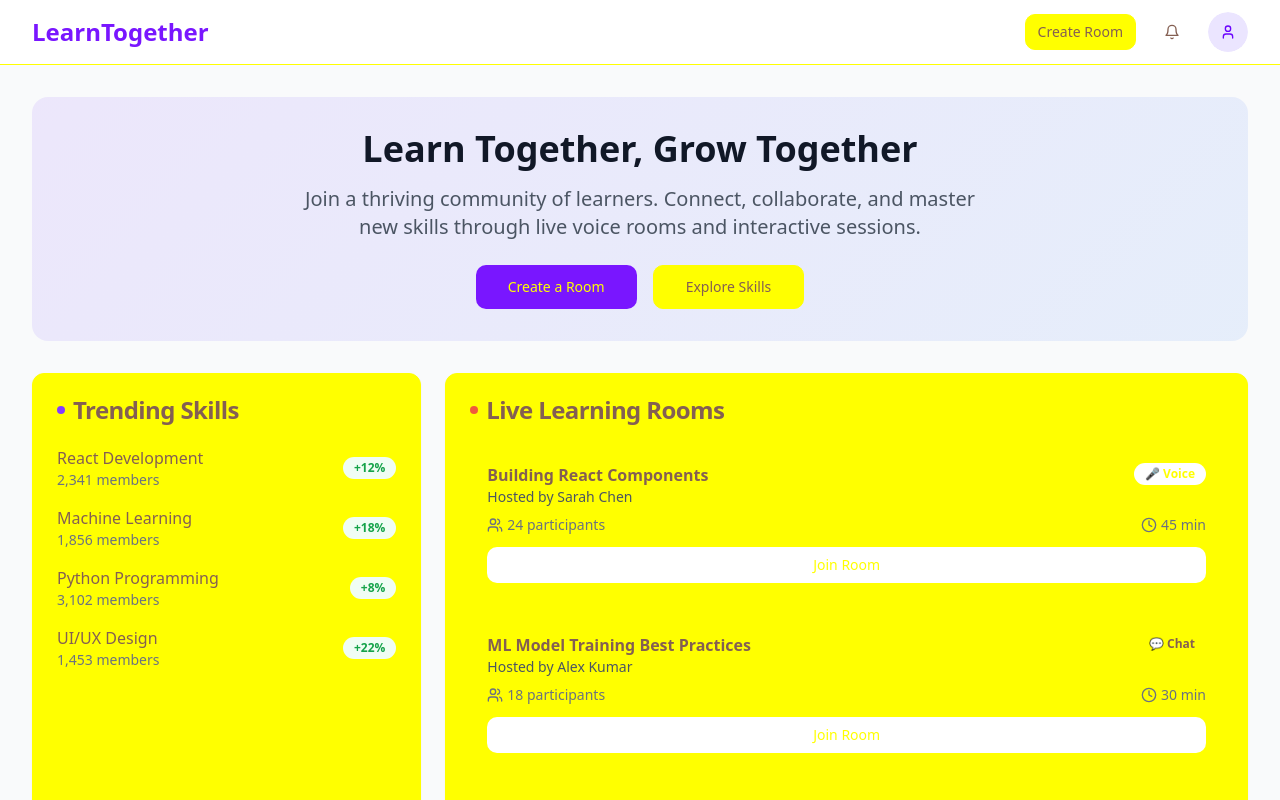
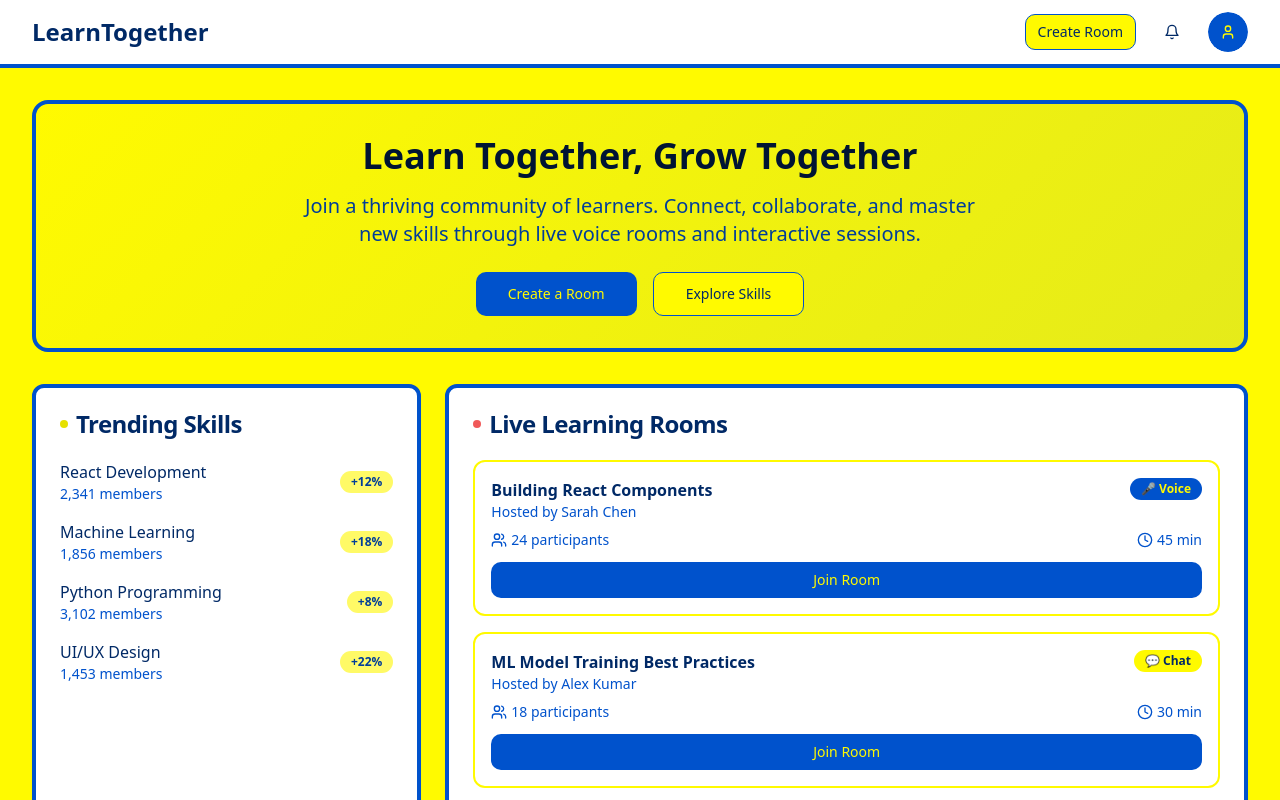
Before and after one commit to Cedric006/learn-together-unite-rise, a React (Vite) app: page / in a window 1280 px wide. Shown: the top 800 px of the page. Built offline with nearby package versions, Linux system fonts and the light colour scheme.

Commit message:
Refactor: Update color scheme
Update the color scheme to use a bright yellow background for main sections and cards, dark blue text for headings and labels, white for inner content areas, and adjust button colors for contrast.

```diff
--- a/src/index.css
+++ b/src/index.css
@@ -5,44 +5,44 @@
 
 @layer base {
   :root {
-    --background: 248 250 252;
-    --foreground: 15 23 42;
+    --background: 57 100% 50%;
+    --foreground: 240 100% 20%;
 
-    --card: 255 255 255;
-    --card-foreground: 15 23 42;
+    --card: 0 0% 100%;
+    --card-foreground: 240 100% 20%;
 
-    --popover: 255 255 255;
-    --popover-foreground: 15 23 42;
+    --popover: 0 0% 100%;
+    --popover-foreground: 240 100% 20%;
 
-    --primary: 124 61 255;
-    --primary-foreground: 248 250 252;
+    --primary: 240 100% 50%;
+    --primary-foreground: 57 100% 50%;
 
-    --secondary: 241 245 249;
-    --secondary-foreground: 15 23 42;
+    --secondary: 57 100% 50%;
+    --secondary-foreground: 240 100% 20%;
 
-    --muted: 241 245 249;
-    --muted-foreground: 100 116 139;
+    --muted: 57 100% 95%;
+    --muted-foreground: 240 30% 40%;
 
-    --accent: 239 246 255;
-    --accent-foreground: 15 23 42;
+    --accent: 57 100% 90%;
+    --accent-foreground: 240 100% 20%;
 
-    --destructive: 239 68 68;
-    --destructive-foreground: 248 250 252;
+    --destructive: 0 84% 60%;
+    --destructive-foreground: 0 0% 100%;
 
-    --border: 226 232 240;
-    --input: 226 232 240;
-    --ring: 124 61 255;
+    --border: 57 50% 80%;
+    --input: 0 0% 100%;
+    --ring: 240 100% 50%;
 
     --radius: 0.75rem;
 
-    --sidebar-background: 255 255 255;
-    --sidebar-foreground: 51 65 85;
-    --sidebar-primary: 124 61 255;
-    --sidebar-primary-foreground: 248 250 252;
-    --sidebar-accent: 241 245 249;
-    --sidebar-accent-foreground: 15 23 42;
-    --sidebar-border: 226 232 240;
-    --sidebar-ring: 124 61 255;
+    --sidebar-background: 57 100% 50%;
+    --sidebar-foreground: 240 100% 20%;
+    --sidebar-primary: 240 100% 50%;
+    --sidebar-primary-foreground: 57 100% 50%;
+    --sidebar-accent: 57 100% 90%;
+    --sidebar-accent-foreground: 240 100% 20%;
+    --sidebar-border: 57 50% 80%;
+    --sidebar-ring: 240 100% 50%;
   }
 }
 
@@ -52,11 +52,11 @@
   }
 
   body {
-    @apply bg-background text-foreground font-sans;
+    @apply bg-vibrant-yellow-400 text-deep-blue-800 font-sans;
   }
 
   .gradient-bg {
-    background: linear-gradient(135deg, rgb(124 61 255 / 0.1) 0%, rgb(59 130 246 / 0.1) 100%);
+    background: linear-gradient(135deg, rgb(255 250 0 / 0.9) 0%, rgb(0 102 255 / 0.1) 100%);
   }
 
   .hover-lift {
--- a/src/pages/Index.tsx
+++ b/src/pages/Index.tsx
@@ -67,13 +67,13 @@ const Index = () => {
   ];
 
   return (
-    <div className="min-h-screen bg-gray-50">
+    <div className="min-h-screen bg-vibrant-yellow-400">
       {/* Navigation */}
-      <nav className="bg-white border-b sticky top-0 z-40">
+      <nav className="bg-white border-b-4 border-deep-blue-600 sticky top-0 z-40">
         <div className="max-w-7xl mx-auto px-4 sm:px-6 lg:px-8">
           <div className="flex justify-between items-center h-16">
             <div className="flex items-center gap-8">
-              <h1 className="text-2xl font-bold text-learning-purple-600">
+              <h1 className="text-2xl font-bold text-deep-blue-800">
                 LearnTogether
               </h1>
             </div>
@@ -83,15 +83,15 @@ const Index = () => {
                 variant="outline"
                 size="sm"
                 onClick={() => setShowCreateRoom(true)}
-                className="hidden sm:flex"
+                className="hidden sm:flex bg-vibrant-yellow-400 text-deep-blue-800 border-deep-blue-600 hover:bg-deep-blue-600 hover:text-vibrant-yellow-400"
               >
                 Create Room
               </Button>
-              <Button variant="ghost" size="sm">
+              <Button variant="ghost" size="sm" className="text-deep-blue-800 hover:bg-vibrant-yellow-200">
                 <Bell className="w-4 h-4" />
               </Button>
               <Avatar className="cursor-pointer">
-                <AvatarFallback className="bg-learning-purple-100 text-learning-purple-700">
+                <AvatarFallback className="bg-deep-blue-600 text-vibrant-yellow-400">
                   <User className="w-4 h-4" />
                 </AvatarFallback>
               </Avatar>
@@ -105,22 +105,22 @@ const Index = () => {
         {/* Home Section */}
         <div className="py-8 space-y-8">
           {/* Hero Section */}
-          <div className="gradient-bg rounded-2xl p-8 text-center">
-            <h1 className="text-4xl font-bold text-gray-900 mb-4">
+          <div className="gradient-bg rounded-2xl p-8 text-center border-4 border-deep-blue-600">
+            <h1 className="text-4xl font-bold text-deep-blue-900 mb-4">
               Learn Together, Grow Together
             </h1>
-            <p className="text-xl text-gray-600 mb-6 max-w-2xl mx-auto">
+            <p className="text-xl text-deep-blue-700 mb-6 max-w-2xl mx-auto">
               Join a thriving community of learners. Connect, collaborate, and master new skills through live voice rooms and interactive sessions.
             </p>
             <div className="flex gap-4 justify-center flex-wrap">
               <Button
                 size="lg"
-                className="bg-learning-purple-600 hover:bg-learning-purple-700"
+                className="bg-deep-blue-600 text-vibrant-yellow-400 hover:bg-deep-blue-700"
                 onClick={() => setShowCreateRoom(true)}
               >
                 Create a Room
               </Button>
-              <Button size="lg" variant="outline">
+              <Button size="lg" variant="outline" className="bg-vibrant-yellow-400 text-deep-blue-800 border-deep-blue-600 hover:bg-deep-blue-600 hover:text-vibrant-yellow-400">
                 Explore Skills
               </Button>
             </div>
@@ -128,10 +128,10 @@ const Index = () => {
 
           <div className="grid md:grid-cols-2 lg:grid-cols-3 gap-6">
             {/* Trending Skills */}
-            <Card className="hover-lift">
+            <Card className="hover-lift bg-white border-4 border-deep-blue-600">
               <CardHeader>
-                <CardTitle className="flex items-center gap-2">
-                  <div className="w-2 h-2 bg-learning-purple-500 rounded-full"></div>
+                <CardTitle className="flex items-center gap-2 text-deep-blue-800">
+                  <div className="w-2 h-2 bg-vibrant-yellow-500 rounded-full"></div>
                   Trending Skills
                 </CardTitle>
               </CardHeader>
@@ -139,10 +139,10 @@ const Index = () => {
                 {trendingSkills.map((skill, index) => (
                   <div key={index} className="flex justify-between items-center">
                     <div>
-                      <p className="font-medium">{skill.name}</p>
-                      <p className="text-sm text-gray-500">{skill.members.toLocaleString()} members</p>
+                      <p className="font-medium text-deep-blue-800">{skill.name}</p>
+                      <p className="text-sm text-deep-blue-600">{skill.members.toLocaleString()} members</p>
                     </div>
-                    <Badge variant="secondary" className="text-green-600 bg-green-50">
+                    <Badge variant="secondary" className="text-deep-blue-700 bg-vibrant-yellow-200">
                       {skill.growth}
                     </Badge>
                   </div>
@@ -151,26 +151,26 @@ const Index = () => {
             </Card>
 
             {/* Live Rooms */}
-            <Card className="hover-lift lg:col-span-2">
+            <Card className="hover-lift lg:col-span-2 bg-white border-4 border-deep-blue-600">
               <CardHeader>
-                <CardTitle className="flex items-center gap-2">
+                <CardTitle className="flex items-center gap-2 text-deep-blue-800">
                   <div className="w-2 h-2 bg-red-500 rounded-full animate-pulse"></div>
                   Live Learning Rooms
                 </CardTitle>
               </CardHeader>
               <CardContent className="space-y-4">
                 {liveRooms.map((room) => (
-                  <div key={room.id} className="border rounded-lg p-4 hover:bg-gray-50 transition-colors">
+                  <div key={room.id} className="border-2 border-vibrant-yellow-400 rounded-lg p-4 hover:bg-vibrant-yellow-100 transition-colors">
                     <div className="flex justify-between items-start mb-2">
                       <div>
-                        <h4 className="font-semibold">{room.title}</h4>
-                        <p className="text-sm text-gray-600">Hosted by {room.host}</p>
+                        <h4 className="font-semibold text-deep-blue-800">{room.title}</h4>
+                        <p className="text-sm text-deep-blue-600">Hosted by {room.host}</p>
                       </div>
-                      <Badge variant={room.type === 'voice' ? 'default' : 'secondary'}>
+                      <Badge variant={room.type === 'voice' ? 'default' : 'secondary'} className={room.type === 'voice' ? 'bg-deep-blue-600 text-vibrant-yellow-400' : 'bg-vibrant-yellow-400 text-deep-blue-800'}>
                         {room.type === 'voice' ? '🎤 Voice' : '💬 Chat'}
                       </Badge>
                     </div>
-                    <div className="flex items-center justify-between text-sm text-gray-500">
+                    <div className="flex items-center justify-between text-sm text-deep-blue-600">
                       <span className="flex items-center gap-1">
                         <Users className="w-4 h-4" />
                         {room.participants} participants
@@ -180,7 +180,7 @@ const Index = () => {
                         {room.duration}
                       </span>
                     </div>
-                    <Button size="sm" className="mt-3 w-full">
+                    <Button size="sm" className="mt-3 w-full bg-deep-blue-600 text-vibrant-yellow-400 hover:bg-deep-blue-700">
                       Join Room
                     </Button>
                   </div>
@@ -190,30 +190,30 @@ const Index = () => {
           </div>
 
           {/* Upcoming Events */}
-          <Card className="hover-lift">
+          <Card className="hover-lift bg-white border-4 border-deep-blue-600">
             <CardHeader>
-              <CardTitle className="flex items-center gap-2">
-                <Calendar className="w-5 h-5 text-learning-blue-600" />
+              <CardTitle className="flex items-center gap-2 text-deep-blue-800">
+                <Calendar className="w-5 h-5 text-vibrant-yellow-600" />
                 Upcoming Events
               </CardTitle>
-              <CardDescription>
+              <CardDescription className="text-deep-blue-600">
                 Don't miss these scheduled learning sessions
               </CardDescription>
             </CardHeader>
             <CardContent>
               <div className="grid sm:grid-cols-2 gap-4">
                 {upcomingEvents.map((event) => (
-                  <div key={event.id} className="border rounded-lg p-4">
-                    <h4 className="font-semibold mb-1">{event.title}</h4>
-                    <p className="text-sm text-gray-600 mb-2">{event.time}</p>
+                  <div key={event.id} className="border-2 border-vibrant-yellow-400 rounded-lg p-4">
+                    <h4 className="font-semibold mb-1 text-deep-blue-800">{event.title}</h4>
+                    <p className="text-sm text-deep-blue-600 mb-2">{event.time}</p>
                     <div className="flex items-center justify-between">
-                      <span className="text-sm text-gray-500 flex items-center gap-1">
+                      <span className="text-sm text-deep-blue-600 flex items-center gap-1">
                         <Users className="w-4 h-4" />
                         {event.attendees} attending
                       </span>
-                      <Badge variant="outline">{event.category}</Badge>
+                      <Badge variant="outline" className="border-deep-blue-600 text-deep-blue-800">{event.category}</Badge>
                     </div>
-                    <Button size="sm" variant="outline" className="mt-3 w-full">
+                    <Button size="sm" variant="outline" className="mt-3 w-full bg-vibrant-yellow-400 text-deep-blue-800 border-deep-blue-600 hover:bg-deep-blue-600 hover:text-vibrant-yellow-400">
                       Set Reminder
                     </Button>
                   </div>
@@ -224,12 +224,12 @@ const Index = () => {
         </div>
 
         {/* Skills Section */}
-        <div className="py-8 border-t">
+        <div className="py-8 border-t-4 border-deep-blue-600">
           <SkillLibrary />
         </div>
 
         {/* Dashboard Section */}
-        <div className="py-8 border-t pb-20">
+        <div className="py-8 border-t-4 border-deep-blue-600 pb-20">
           <UserDashboard />
         </div>
       </main>
@@ -243,10 +243,10 @@ const Index = () => {
       <div className="md:hidden fixed bottom-6 right-6 z-50">
         <Button
           onClick={() => setShowCreateRoom(true)}
-          className="w-14 h-14 rounded-full bg-learning-purple-600 hover:bg-learning-purple-700 shadow-lg"
+          className="w-14 h-14 rounded-full bg-deep-blue-600 text-vibrant-yellow-400 hover:bg-deep-blue-700 shadow-lg border-4 border-vibrant-yellow-400"
           size="icon"
         >
-          <span className="text-white text-xl">+</span>
+          <span className="text-vibrant-yellow-400 text-xl">+</span>
         </Button>
       </div>
     </div>
--- a/tailwind.config.ts
+++ b/tailwind.config.ts
@@ -1,4 +1,3 @@
-
 import type { Config } from "tailwindcss";
 
 export default {
@@ -63,7 +62,32 @@ export default {
 					border: 'hsl(var(--sidebar-border))',
 					ring: 'hsl(var(--sidebar-ring))'
 				},
-				// Learning platform colors
+				// New vibrant yellow and blue colors
+				'vibrant-yellow': {
+					50: '#fffef0',
+					100: '#fffc99',
+					200: '#fffa66',
+					300: '#fffa33',
+					400: '#fffa00',
+					500: '#e6e100',
+					600: '#cccc00',
+					700: '#b3b300',
+					800: '#999900',
+					900: '#808000',
+				},
+				'deep-blue': {
+					50: '#e6f0ff',
+					100: '#b3d1ff',
+					200: '#80b3ff',
+					300: '#4d94ff',
+					400: '#1a75ff',
+					500: '#0066ff',
+					600: '#0052cc',
+					700: '#003d99',
+					800: '#002966',
+					900: '#001433',
+				},
+				// Keep existing learning platform colors for backward compatibility
 				'learning-purple': {
 					50: '#f3f1ff',
 					100: '#ebe5ff',
```
Also changed, not shown: src/components/SkillLibrary.tsx (+20 -18 lines).
